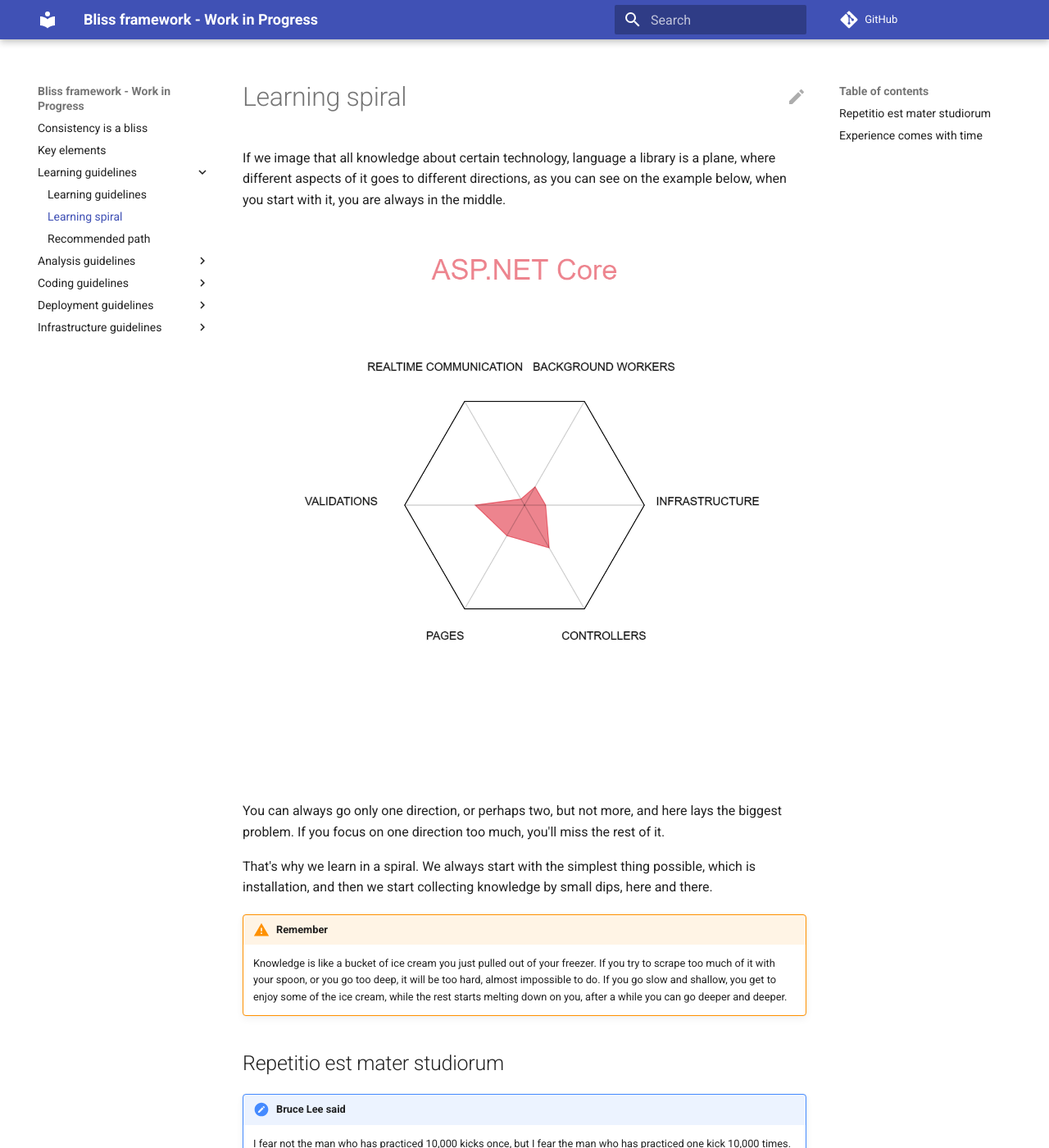
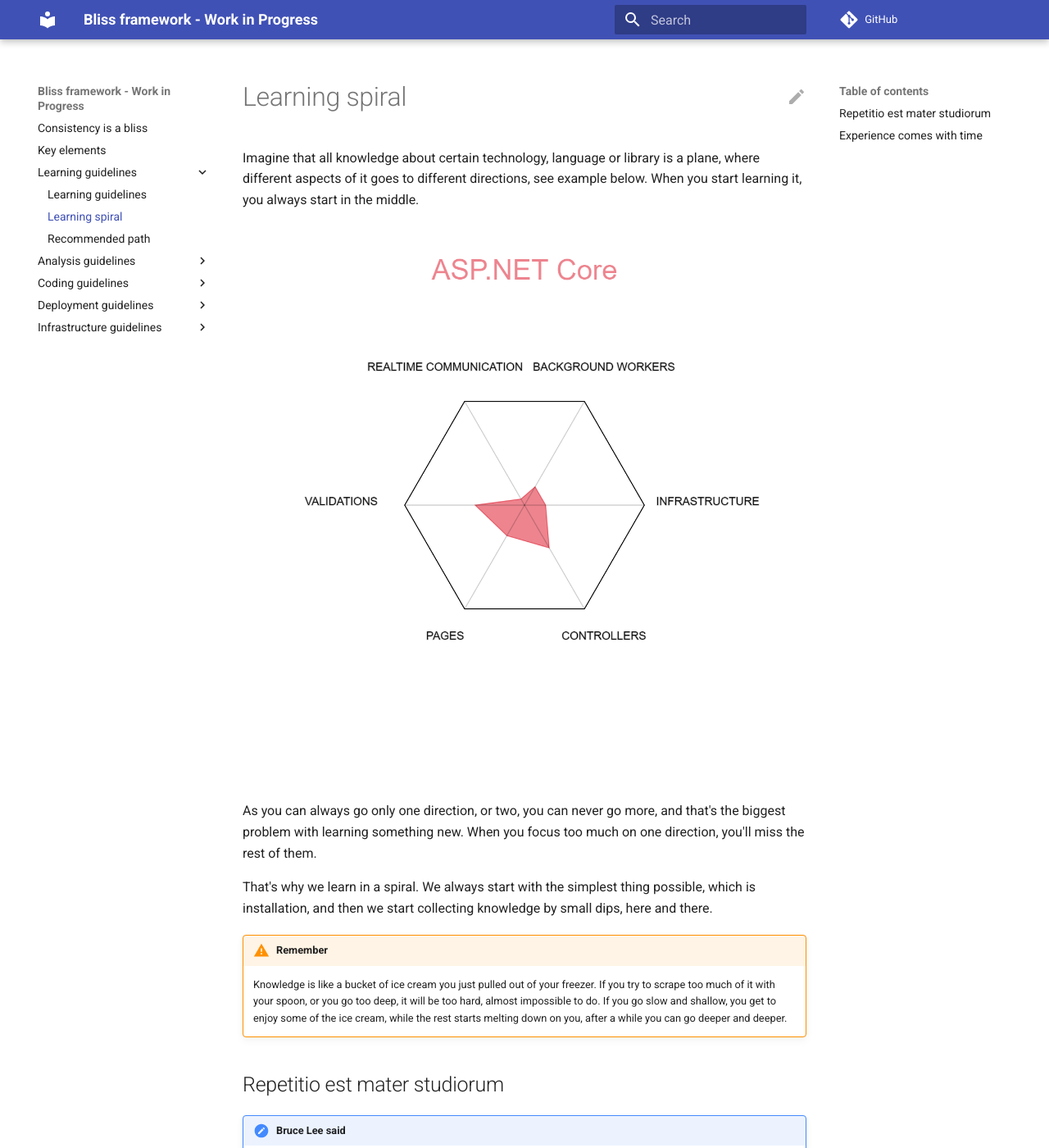
Before and after one commit to bliss-framework/web, an MkDocs documentation site: the page built from docs/learning-guidelines/learning-spiral.md, in a window 1280 px wide and 1400 px high. Shown: the whole window at 82% size. Built offline with MkDocs 1.6.1 and Material for MkDocs 9.7.7, drawn with Linux system fonts in a browser that asks for light colours; comment, search, counter and statistics services are not loaded.

Commit message:
Update learning-spiral.md

```diff
--- a/docs/learning-guidelines/learning-spiral.md
+++ b/docs/learning-guidelines/learning-spiral.md
@@ -1,10 +1,10 @@
 # Learning spiral
 
-If we image that all knowledge about certain technology, language a library is a plane, where different aspects of it goes to different directions, as you can see on the example below, when you start with it, you are always in the middle.
+Imagine that all knowledge about certain technology, language or library is a plane, where different aspects of it goes to different directions, see example below. When you start learning it, you always start in the middle.
 
 ![ASP.NET Core - Example of your knowledge about it](../assets/images/aspnet_core_star_diagram.png){ align=left }
 
-You can always go only one direction, or perhaps two, but not more, and here lays the biggest problem. If you focus on one direction too much, you'll miss the rest of it.
+As you can always go only one direction, or two, you can never go more, and that's the biggest problem with learning something new. When you focus too much on one direction, you'll miss the rest of them.
 
 That's why we learn in a spiral. We always start with the simplest thing possible, which is installation, and then we start collecting knowledge by small dips, here and there.
 
```
